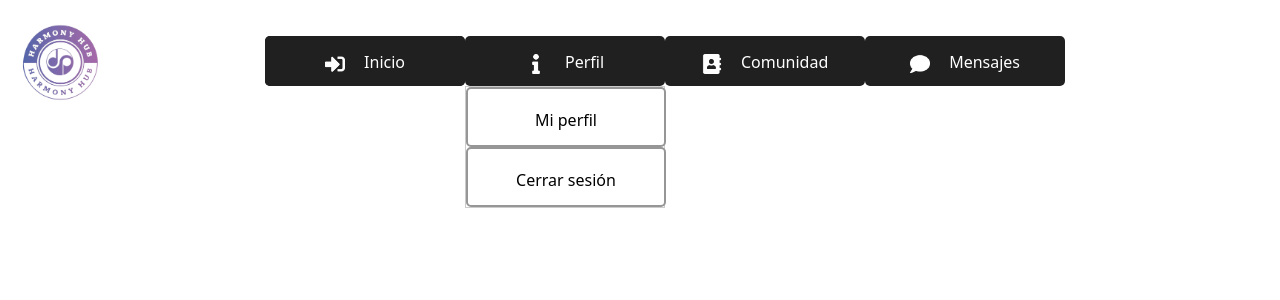
After one commit to Muners24/HarmonyHub, a Django app: template presentacion/templates/MainMenu.html in a window 1280 px wide, after a click on "Perfil". The commit adds this page. Shown: the top 300 px of the page. Run offline with Django 5.2, Linux system fonts and the light colour scheme; the template is opened without the code that fills it, so the values that code supplies are empty.

Commit message:
dropdown masterPage

```diff
--- a/presentacion/editor/static/CSS/editor.css
+++ b/presentacion/editor/static/CSS/editor.css
@@ -1,5 +1,5 @@
 .content {
-  padding-top: 130px;
+  padding-top: 142px;
   width: 100%;
   overflow: auto;
   position: relative;
--- a/presentacion/editor/static/CSS/menu.css
+++ b/presentacion/editor/static/CSS/menu.css
@@ -400,7 +400,7 @@
 
 .topContent {
     position: fixed;
-    top: 105px;
+    top: 122px;
     left: 0;
     right: 0;
     z-index: 1000;
@@ -443,3 +443,19 @@
     align-items: center;
     justify-content: center;
 }
+
+.dropdown-itm-M{
+    width: 200px;
+    max-width: 200px;
+    height: 60px;
+    font-size: 16px;
+    color: #000000;
+    background-color: #ffffff;
+    border: 2px solid #969696;
+    border-radius: 5px;
+    cursor: pointer;
+    transition: background-color 0.3s, transform 0.2s;
+    text-align: center;
+    line-height: 60px;
+    box-sizing: border-box;
+}
--- a/presentacion/editor/static/Scripts/Front/SelectButton.js
+++ b/presentacion/editor/static/Scripts/Front/SelectButton.js
@@ -1,5 +1,4 @@
 function selectButton(noteType, event) {
-    alert('x');
     alert(noteType);
     // Obtener todos los botones
     const buttons = document.querySelectorAll('.button-T');
--- a/presentacion/editor/templates/Editor.html
+++ b/presentacion/editor/templates/Editor.html
@@ -1,5 +1,5 @@
 
-{% include "MainMenu.html" %}
+{% extends "MainMenu.html" %}
 
 {% block content %}
 
@@ -62,7 +62,7 @@
       <div class="col mx-0 d-flex justify-content-center my-0" >
         <div class="dropdown-down">
 
-          <button id="archivoButtons" class="editorBtn" onclick="toggleArchivo()">
+          <button id="archivoButtons" class="editorBtn" onclick="toggleDD('ddItemsArchivo')">
             <img src="{% static 'img/Archivo.png' %}" class="button-icon">
             Archivo
           </button>
--- a/presentacion/editor/views.py
+++ b/presentacion/editor/views.py
@@ -30,7 +30,7 @@ def editor(request):
         {'title': 'Levato', 'img': 'Legato.png', 'onclick': 'editor.setLevato()'},
         {'title': 'Crecendo (8)', 'img': 'Crecendo.png', 'onclick': 'editor.setCrescendo()'},
         {'title': 'Triplet (0)', 'img': 'Triplet.png', 'onclick': 'editor.setTriplet()'},
-        {'title': 'Más opciones', 'img': 'Plus.png', 'onclick': 'toggleDD()'},
+        {'title': 'Más opciones', 'img': 'Plus.png', 'onclick': 'toggleDDPlus()'},
     ]
 
     dd_buttons = [
--- /dev/null
+++ b/presentacion/static/Scripts/DropDownMaster.js
@@ -0,0 +1,17 @@
+document.addEventListener('DOMContentLoaded',function () {
+    let items = document.querySelectorAll('.dropdown-container-down');
+    items.forEach(item => {
+        item.style.display = 'none';
+    });
+});
+
+function toggleDDM(id){
+    let element = document.getElementById(id);
+
+    if (element.style.display === 'none'){
+        element.style.display = '';
+        return;
+    }
+
+    element.style.display = 'none';
+}
--- /dev/null
+++ b/presentacion/templates/MainMenu.html
@@ -0,0 +1,68 @@
+
+{% load static %}
+<!DOCTYPE html>
+<html lang="es">
+<head>
+
+    <meta charset="UTF-8">
+    <link rel="stylesheet" type="text/css" href="{% static 'CSS/menu.css' %}">
+    <link href="https://cdn.jsdelivr.net/npm/bootstrap@5.3.3/dist/css/bootstrap.min.css" rel="stylesheet">
+    <link href="https://fonts.googleapis.com/css2?family=Roboto:wght@400;500;700&display=swap" rel="stylesheet">
+    <script src="{% static 'Scripts/DropDownMaster.js' %}" defer></script>
+
+</head>
+<body>
+
+    {% block content %}
+    {% endblock %}
+
+
+    <!-- Menu principal -->
+    <div class="top">
+        <div class="container mt-3 mx-0">
+            <div class="row">
+                <div class="col-2">
+                    <img src="{% static 'img/Logo.png' %}" alt="Logo de la página" class="logo justify-content-start">
+                </div>
+
+                <div class="col-10 d-flex align-items-center justify-content-center">
+                    <a href="/" class="button"><button class="button">
+                        <img src="{% static 'img/Inicio.png' %}" class="button-icon">
+                        Inicio
+                    </button></a>
+
+                    <div class="dropdown-down">
+                        <button class="button" onclick="toggleDDM('ddItemsPerfil')">
+                            <img src="{% static 'img/Info.png' %}" class="button-icon">
+                            Perfil
+                        </button>
+
+                        <div id="ddItemsPerfil" class="dropdown-container-down">
+                            <a href="/perfil"><button class="dropdown-itm-M">Mi perfil</button></a>
+                            <a href="/logout"><button class="dropdown-itm-M">Cerrar sesión</button></a>
+                        </div>
+                    </div>
+
+                    <div class="dropdown-down">
+                        <button class="button" onclick="toggleDDM('ddItemsComunidad')">
+                            <img src="{% static 'img/Comunidad.png' %}" class="button-icon">
+                            Comunidad
+                        </button>
+                        <div id="ddItemsComunidad" class="dropdown-container-down">
+                            <a href="/followers"><button class="dropdown-itm-M">Seguidores</button></a>
+                            <a href="/following"><button class="dropdown-itm-M">Siguiendo</button>
+                        </div>
+                    </div>
+
+
+                    <a href="/"><button class="button">
+                        <img src="{% static 'img/Mensajes.png' %}" class="button-icon">
+                        Mensajes
+                    </button></a>
+                </div>
+            </div>
+        </div>
+    </div>
+
+</body>
+</html>
```
Also changed, not shown: presentacion/config/settings.py (+8 -1 lines), presentacion/editor/static/Scripts/Front/DropDown.js (+7 -8 lines), presentacion/masters/MainMenu.html (deleted, +0 -51 lines).
